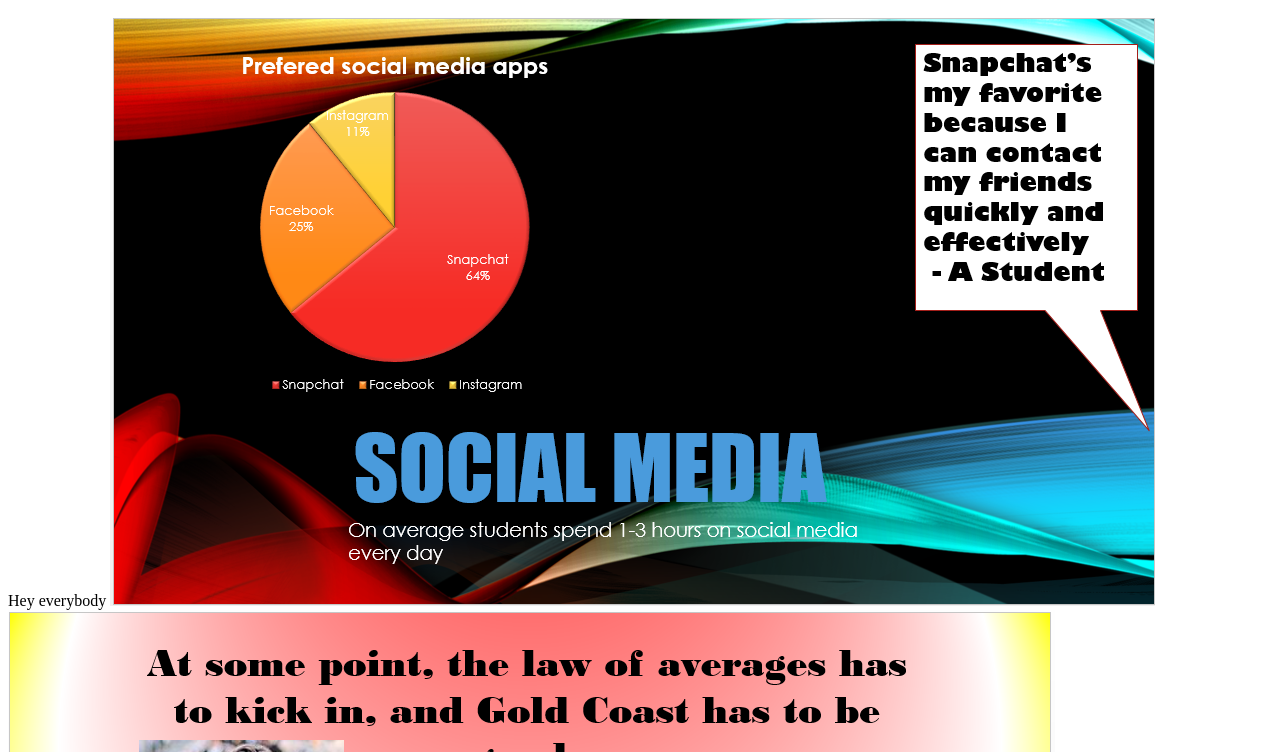
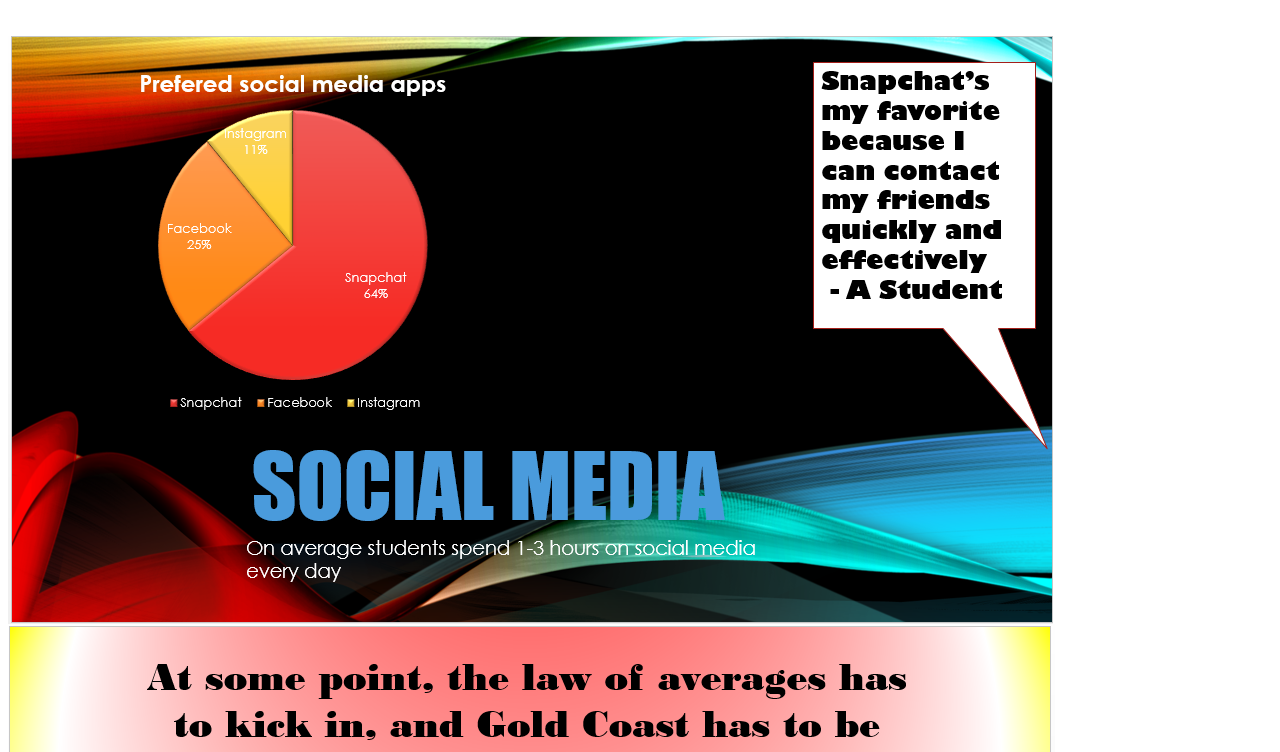
Before and after one commit to hansbrewski/heathmontgazette, a plain HTML site: page index.html in a window 1280 px wide. Shown: the part 48-800 px from the top of the page. Drawn offline with Linux system fonts and the light colour scheme.

Commit message:
Update index.html

```diff
--- a/index.html
+++ b/index.html
@@ -1,7 +1,7 @@
 <html>
 <body>
 <h1> Heathmont Gazette</h1>
-<p> Hey everybody <m>
+<br>
 <img src="brayden t.png">
 <img src="dom w.png">
 
```
